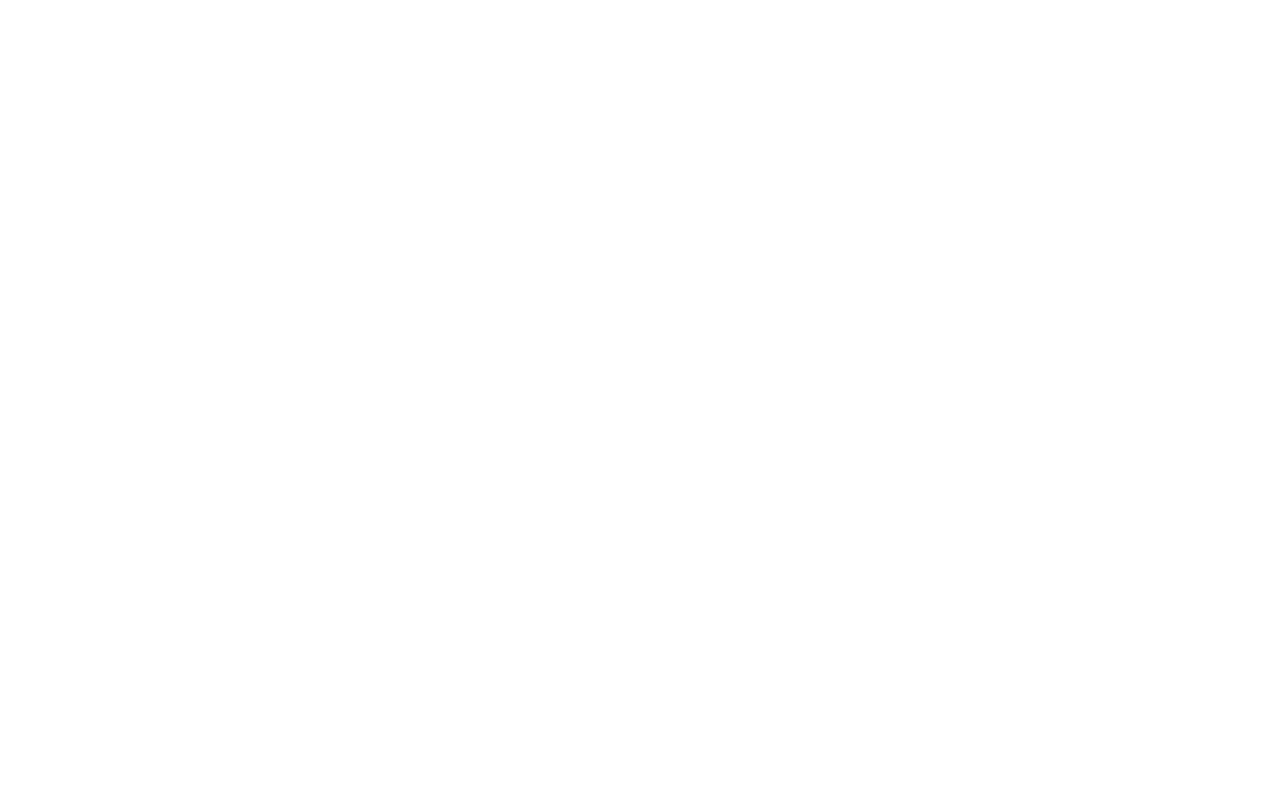
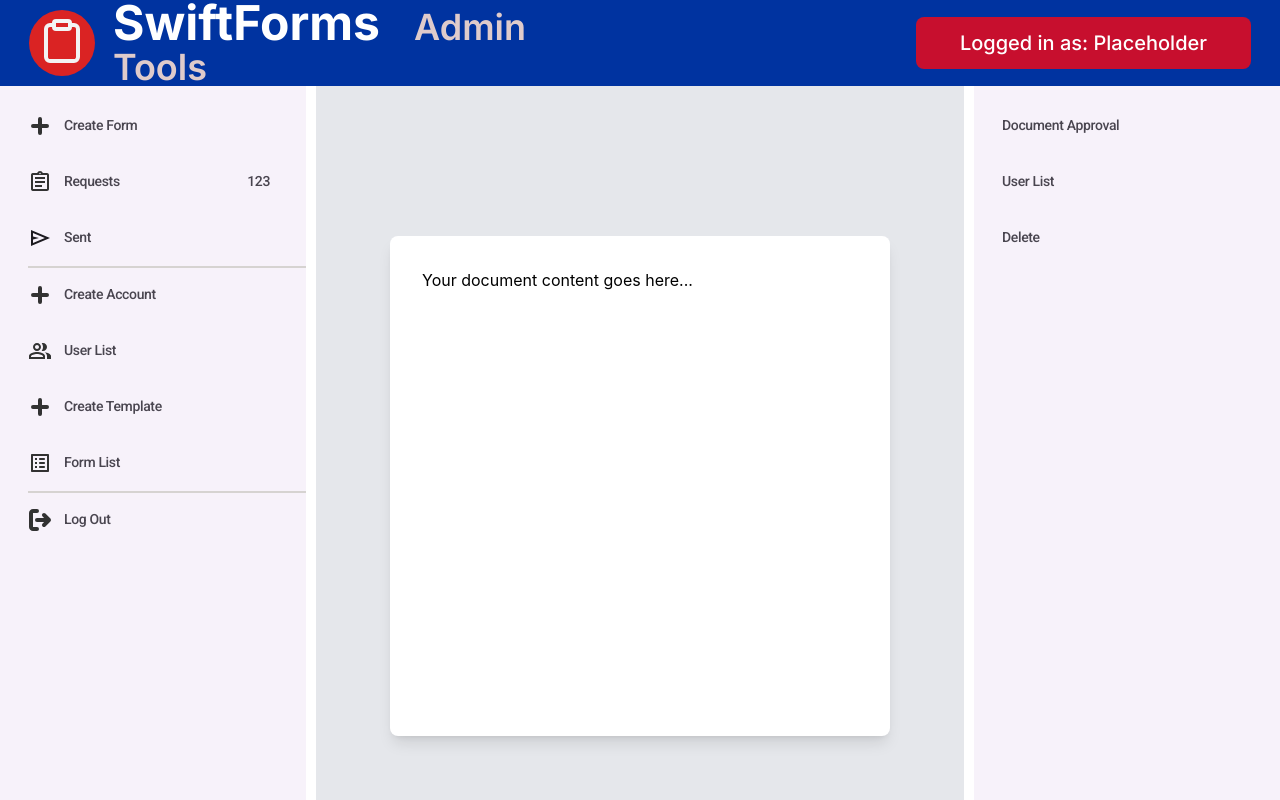
Before and after one commit to KZhang2002/Form-Web-App, a React (Vite) app: page /doc in a window 1280 px wide. Before the commit this address had no page. Shown: the top 800 px of the page. Built offline with nearby package versions, Linux system fonts and the light colour scheme; a web font is replaced by a local one.

Commit message:
made navigation bar go to right pages (mostly)

```diff
--- a/src/App.tsx
+++ b/src/App.tsx
@@ -22,7 +22,8 @@ import DocumentView from './DocumentView';
 function App() {
   return (
     <Routes>
-      <Route path="/" element={<DocumentView/>}/>
+      <Route path="/" element={<Login/>}/>
+      <Route path="/doc" element={<DocumentView/>}/>
       <Route path="/home" element={<Home/>}/>
     </Routes>
   );
--- a/src/Home.tsx
+++ b/src/Home.tsx
@@ -4,7 +4,7 @@ import {NavDrawer} from "./components/NavDrawer";
 import '@material/web/list/list.js';
 import '@material/web/list/list-item.js';
 import { LoginInfo } from "./Login";
-import { useLocation } from "react-router-dom";
+import {useLocation, useNavigate} from "react-router-dom";
 
 export const SearchBar = () => {
   return (
@@ -69,8 +69,10 @@ export const ListItem = (props: listItemProps) => {
   else if (index % 2 == 1) color = "bg-slate-200"
   else color = "bg-slate-100"
 
+  const navigate = useNavigate();
+
   return (
-    <md-list-item className={`w-[1421px] items-center ${color}`}>
+    <md-list-item onClick={() => navigate("/doc")} className={`w-[1421px] items-center ${color} cursor-pointer`}>
       <div slot="headline" className="justify-start gap-9 flex">
         <div
           className="w-[103px] text-zinc-900 text-base font-normal font-['Roboto'] leading-normal tracking-wide">
--- a/src/components/NavDrawer.tsx
+++ b/src/components/NavDrawer.tsx
@@ -55,7 +55,7 @@ export const NavDrawer: React.FC<NavDrawerProps> = ({isAdmin = true}) => {
           onSubmit={handleFormSubmit}
         />
 
-        <div data-layer="Inbox" onClick={() => navigate("/")}
+        <div data-layer="Inbox" onClick={() => navigate("/home")}
              className="Inbox self-stretch h-14 rounded-[100px] justify-start items-center gap-3 inline-flex overflow-hidden cursor-pointer">
           <div data-layer="state-layer"
                className="StateLayer grow shrink basis-0 self-stretch pl-4 pr-6 py-4 justify-start items-center gap-3 flex">
@@ -68,7 +68,7 @@ export const NavDrawer: React.FC<NavDrawerProps> = ({isAdmin = true}) => {
             </div>
           </div>
         </div>
-        <div data-layer="Sent" onClick={() => navigate("/")}
+        <div data-layer="Sent" onClick={() => navigate("/home")}
              className="Sent self-stretch h-14 rounded-[100px] justify-start items-center gap-3 inline-flex overflow-hidden cursor-pointer">
           <div data-layer="state-layer"
                className="StateLayer grow shrink basis-0 self-stretch pl-4 pr-6 py-4 justify-start items-center gap-3 flex">
@@ -110,7 +110,7 @@ export const NavDrawer: React.FC<NavDrawerProps> = ({isAdmin = true}) => {
           onSubmit={handleUserFormSubmit}
         />
 
-        <div data-layer="User List" onClick={() => navigate("/")}
+        <div data-layer="User List" onClick={() => navigate("/home")}
              className="UserList self-stretch h-14 rounded-[100px] justify-start items-center gap-3 inline-flex overflow-hidden cursor-pointer">
           <div data-layer="state-layer"
                className="StateLayer grow shrink basis-0 self-stretch pl-4 pr-6 py-4 justify-start items-center gap-3 flex">
@@ -121,7 +121,7 @@ export const NavDrawer: React.FC<NavDrawerProps> = ({isAdmin = true}) => {
             </div>
           </div>
         </div>
-        <div data-layer="Template Creation" onClick={() => navigate("/")}
+        <div data-layer="Template Creation" onClick={openFormModal}
              className="AccountCreation self-stretch h-14 rounded-[100px] justify-start items-center gap-3 inline-flex overflow-hidden cursor-pointer">
           <div data-layer="state-layer"
                className="StateLayer grow shrink basis-0 self-stretch pl-4 pr-6 py-4 justify-start items-center gap-3 flex">
@@ -132,7 +132,7 @@ export const NavDrawer: React.FC<NavDrawerProps> = ({isAdmin = true}) => {
             </div>
           </div>
         </div>
-        <div data-layer="Form List" onClick={() => navigate("/")}
+        <div data-layer="Form List" onClick={() => navigate("/home")}
              className="FormList self-stretch h-14 rounded-[100px] justify-start items-center gap-3 inline-flex overflow-hidden cursor-pointer">
           <div data-layer="state-layer"
                className="StateLayer grow shrink basis-0 self-stretch pl-4 pr-6 py-4 justify-start items-center gap-3 flex">
@@ -146,8 +146,8 @@ export const NavDrawer: React.FC<NavDrawerProps> = ({isAdmin = true}) => {
         <div data-layer="Divider" className="w-[397px] h-px px-4 flex-col justify-center items-start inline-flex">
           <div className="self-stretch h-[0px] border border-stone-300"></div>
         </div>
-        <div data-layer="Form List" onClick={() => navigate("/")}
-             className="FormList self-stretch h-14 rounded-[100px] justify-start items-center gap-3 inline-flex overflow-hidden cursor-pointer">
+        <div data-layer="LogOut" onClick={() => navigate("/")}
+             className="LogOut self-stretch h-14 rounded-[100px] justify-start items-center gap-3 inline-flex overflow-hidden cursor-pointer">
           <div data-layer="state-layer"
                className="StateLayer grow shrink basis-0 self-stretch pl-4 pr-6 py-4 justify-start items-center gap-3 flex">
             <LogOutIcon/>
```
